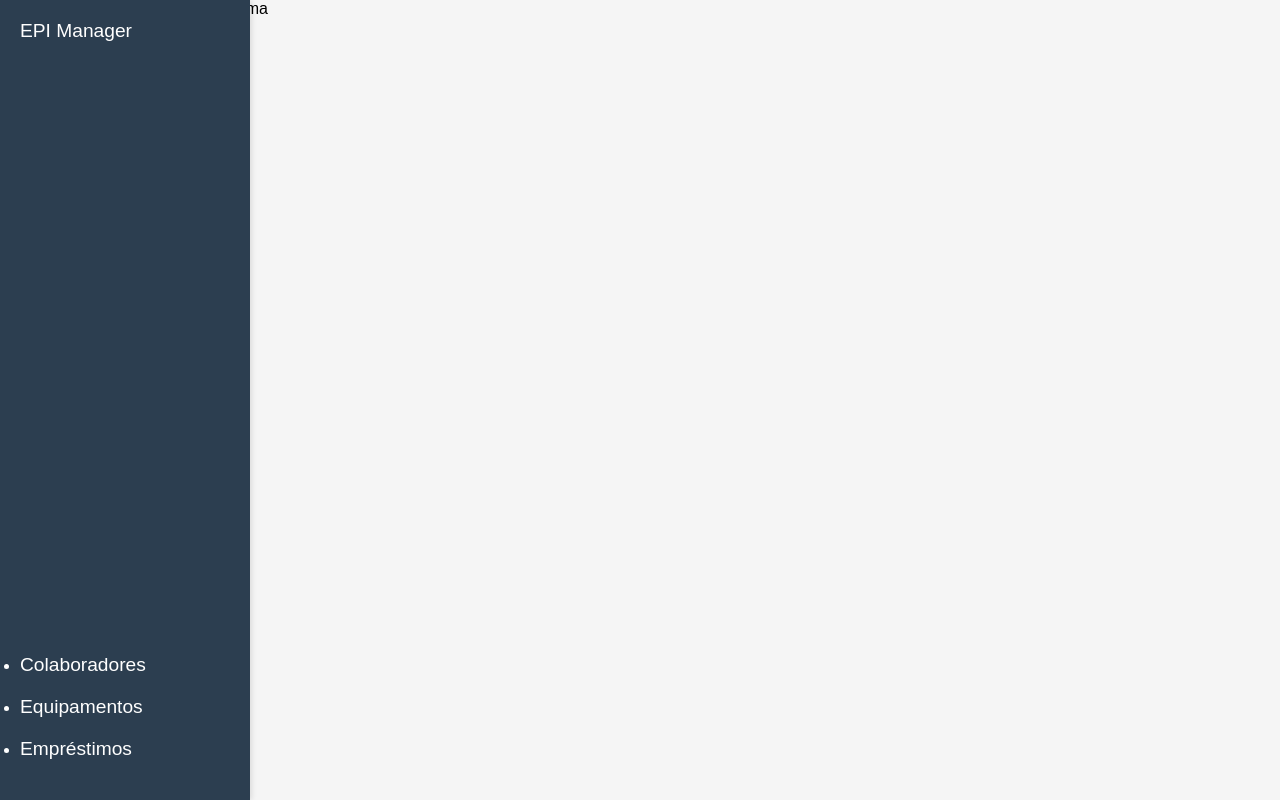
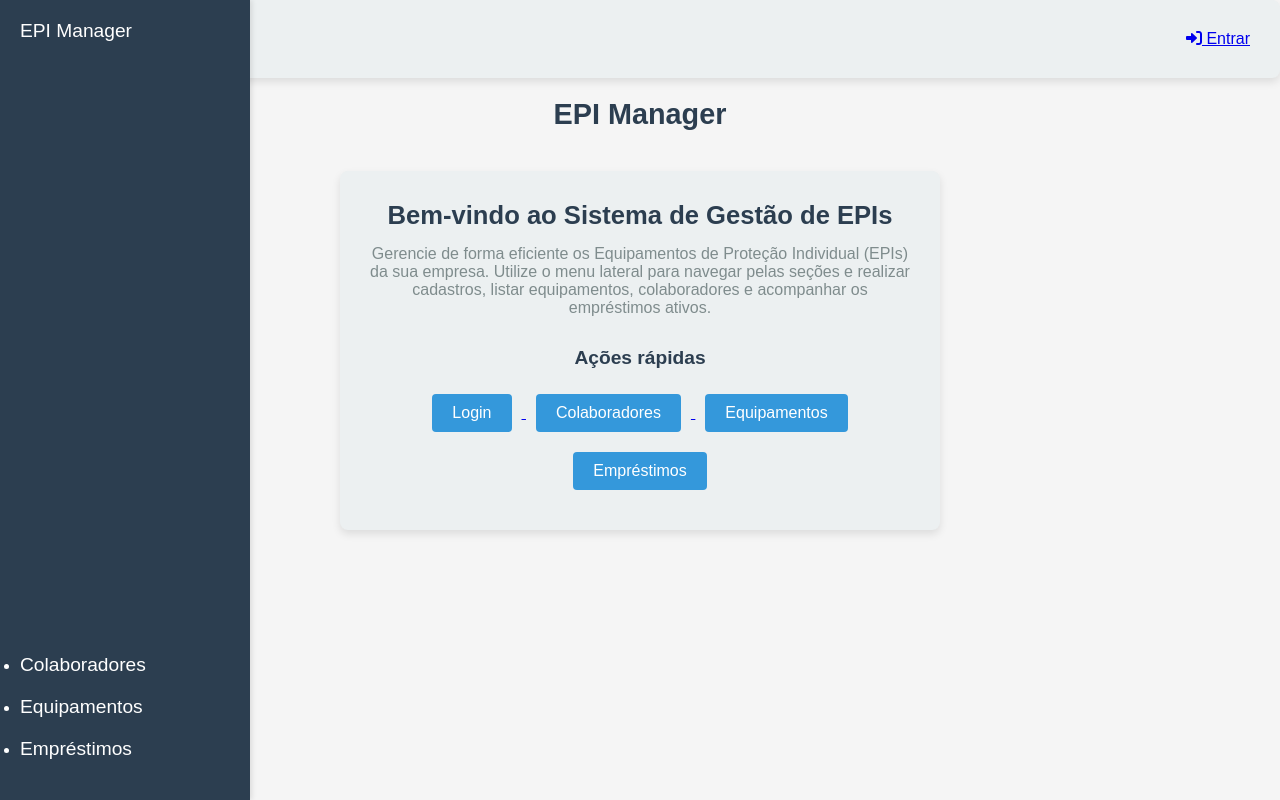
Before and after one commit to biaaaqw/projetoepi, a Django app: page / in a window 1280 px wide. Run offline with Django 5.2, Linux system fonts and the light colour scheme.

Commit message:
create user control

```diff
--- a/core/static/css/style.css
+++ b/core/static/css/style.css
@@ -117,6 +117,7 @@ form label {
     margin-bottom: 10px;
 }
 
+form input[type="password"],
 form input[type="text"],
 form input[type="date"],
 form input[type="number"] {
@@ -130,6 +131,7 @@ form input[type="number"] {
     color: #2c3e50;
 }
 
+form input[type="password"]:focus,
 form input[type="text"]:focus,
 form input[type="date"]:focus,
 form input[type="number"]:focus {
@@ -216,6 +218,7 @@ ul.listagem li.list-item a:hover {
     background-color: #2980b9;
 }
 .form-cadastro input[type="text"],
+.form-cadastro input[type="passowrd"],
 .form-cadastro select {
     width: 100%;
     padding: 10px;
@@ -236,3 +239,157 @@ ul.listagem li.list-item a:hover {
     background-repeat: no-repeat;
     background-size: 10px;
 }
+
+/* Estilização da Página Inicial */
+.welcome-container {
+    background-color: #ecf0f1;
+    padding: 30px;
+    border-radius: 8px;
+    box-shadow: 0 4px 8px rgba(0, 0, 0, 0.1);
+    width: 600px;
+    margin: 20px auto;
+    text-align: center;
+}
+
+.welcome-container h3 {
+    font-size: 1.6rem;
+    color: #2c3e50;
+    margin-bottom: 15px;
+}
+
+.welcome-container p {
+    font-size: 1rem;
+    color: #7f8c8d;
+    margin-bottom: 30px;
+}
+
+.quick-actions {
+    margin-top: 20px;
+}
+
+.quick-actions h4 {
+    font-size: 1.2rem;
+    color: #2c3e50;
+    margin-bottom: 15px;
+}
+
+.quick-action-button {
+    background-color: #3498db;
+    color: white;
+    padding: 10px 20px;
+    border: none;
+    border-radius: 4px;
+    font-size: 1rem;
+    cursor: pointer;
+    margin: 10px;
+    transition: background-color 0.3s;
+}
+
+.quick-action-button:hover {
+    background-color: #2980b9;
+}
+
+/* Estilização da Tela de Login */
+.login-container {
+    background-color: #ecf0f1;
+    padding: 30px;
+    border-radius: 8px;
+    box-shadow: 0 4px 8px rgba(0, 0, 0, 0.1);
+    width: 400px;
+    margin: 0 auto;
+}
+
+.form-group {
+    margin-bottom: 20px;
+    text-align: left;
+}
+
+.form-group label {
+    font-size: 1rem;
+    color: #2c3e50;
+    display: block;
+    margin-bottom: 8px;
+}
+
+.form-group input {
+    width: 100%;
+    padding: 10px;
+    font-size: 1rem;
+    border: 1px solid #bdc3c7;
+    border-radius: 4px;
+    background-color: #fff;
+    color: #2c3e50;
+    box-shadow: 0 2px 4px rgba(0, 0, 0, 0.05);
+}
+
+.form-group input:focus {
+    border-color: #3498db;
+    outline: none;
+}
+
+.login-button {
+    background-color: #3498db;
+    color: white;
+    padding: 10px 20px;
+    border: none;
+    border-radius: 4px;
+    font-size: 1rem;
+    cursor: pointer;
+    width: 100%;
+    margin-top: 10px;
+    transition: background-color 0.3s;
+}
+
+.login-button:hover {
+    background-color: #2980b9;
+}
+
+/* Adiciona uma borda superior em todo o site */
+body {
+    display: flex;
+    flex-direction: column;
+    min-height: 100vh;
+    background-color: #f5f5f5;
+    margin: 0;
+}
+
+/* Adiciona a borda superior */
+.header {
+    width: 100%;
+    background-color: white; /* Fundo branco */
+    padding: 50px 20px; /* Padding de 50px no topo e 20px nas laterais */
+    box-shadow: 0 2px 4px rgba(0, 0, 0, 0.1); /* Sombra sutil para destaque */
+    text-align: center;
+}
+
+/* Estilização da Tela de Login */
+.login-quick {
+    text-align: right;
+    background-color: #ecf0f1;
+    padding: 30px;
+    border-radius: 8px;
+    box-shadow: 0 4px 8px rgba(0, 0, 0, 0.1);
+    width: 100%;
+    margin: 0 auto;
+}
+
+.error-message {
+    background-color: #f8d7da;
+    color: #721c24;
+    border: 1px solid #f5c6cb;
+    border-radius: 4px;
+    padding: 10px;
+    margin: 20px auto;
+    max-width: 400px;
+    text-align: center;
+    font-size: 1rem;
+}
+
+.error-message ul {
+    list-style: none;
+    padding: 0;
+}
+
+.error-message li {
+    margin: 0;
+}
--- a/core/templates/index.html
+++ b/core/templates/index.html
@@ -1,2 +1,27 @@
 {% extends "model-page.html" %}
-{% block content %} <h1>teste</h1> {% endblock %}
+{% block content %}
+    <div class="content-wrapper">
+        <h2>EPI Manager</h2>
+
+        <div class="welcome-container">
+            <h3>Bem-vindo ao Sistema de Gestão de EPIs</h3>
+            <p>Gerencie de forma eficiente os Equipamentos de Proteção Individual (EPIs) da sua empresa. Utilize o menu lateral para navegar pelas seções e realizar cadastros, listar equipamentos, colaboradores e acompanhar os empréstimos ativos.</p>
+
+            <div class="quick-actions">
+                <h4>Ações rápidas</h4>
+                <a href="/login/">
+                    <button class="quick-action-button">Login</button>
+                </a>
+                <a href="/colaborador/">
+                    <button class="quick-action-button">Colaboradores</button>
+                </a>
+                <a href="/equipamento/">
+                    <button class="quick-action-button">Equipamentos</button>
+                </a>
+                <a href="/emprestimo/">
+                    <button class="quick-action-button">Empréstimos</button>
+                </a>
+            </div>
+        </div>
+    </div>
+{% endblock %}
--- a/core/templates/model-header.html
+++ b/core/templates/model-header.html
@@ -1,9 +1,24 @@
 <meta charset="UTF-8">
 <meta name="viewport" content="width=device-width, initial-scale=1.0">
 <title>EPI Manager</title>
-<div align="right">
-    <a href="/logout">logout</a>
+{% if show_logout %}
+<div class="login-quick">
+    {% if user.is_authenticated %}
+        <p>
+            Bem-vindo, {{ user.username }}!
+        </p>
+
+        <a href="/logout/" class="logout-btn">
+            <i class="fas fa-sign-out-alt"></i>
+            Sair
+        </a>
+    {% else %}
+        <a href="/login/" class="login-btn">
+            <i class="fas fa-sign-in-alt"></i> Entrar
+        </a>
+    {% endif %}
 </div>
+{% endif %}
 {% load static %}
 <link rel="stylesheet" href="{% static 'css/style.css' %}">
 <h1></h1>
--- a/core/templates/model-page.html
+++ b/core/templates/model-page.html
@@ -3,6 +3,8 @@
 <html lang="pt-br">
 <head>
     {% include "model-header.html" %}
+    <link rel="stylesheet" href="https://cdnjs.cloudflare.com/ajax/libs/font-awesome/6.0.0-beta3/css/all.min.css">
+
     <link rel="stylesheet" href="style.css">
 </head>
 <body>
@@ -23,6 +25,14 @@
                 <li>
                     <a href="/emprestimo/">Empréstimos</a>
                 </li>
+                {% if user.is_superuser %}
+                <li>
+                    <a href="/usuario/">Usuários</a>
+                </li>
+                <li>
+                    <a href="/admin/">Administração</a>
+                </li>
+                {% endif %}
             </ul>
         </div>
     </nav>
--- a/core/views.py
+++ b/core/views.py
@@ -1,79 +1,99 @@
-from django.shortcuts import render, redirect
+from django.shortcuts import render, redirect, get_object_or_404
 from core.models import Equipamento, Colaborador, Emprestimo
+from django.contrib.auth.decorators import login_required,permission_required
+from django.contrib.auth import authenticate,login,logout
+from django.contrib.auth.models import User
+from django.contrib import messages
+from django.http import HttpResponseForbidden
 
 # Create your views here.
 def index (request):
-    return render(request, 'index.html')
+    return render(request, 'index.html',{'show_logout': True})
 
+@login_required(login_url='/login/')
 def equipamento (request):
     equipamentos = Equipamento.objects.all()
-    dados = {'equipamentos': equipamentos}
+    dados = {'equipamentos': equipamentos, 'show_logout': True}
     return render(request, 'equipamento.html', dados)
 
+@login_required(login_url='/login/')
 def cadastrar_equipamento(request):
     id_equipamento=request.GET.get('id')
     dados={}
     if id_equipamento:
         dados['equipamento'] = Equipamento.objects.get(id=id_equipamento)
+    dados['show_logout']=True
     return render(request,"cadastrar-equipamento.html",dados)
 
+@login_required(login_url='/login/')
 def delete_equipamento(request,id_equipamento):
     equipamento = Equipamento.objects.get(id=id_equipamento)
     equipamento.delete()
     return redirect('/equipamento/')
 
+@login_required(login_url='/login/')
 def submit_equipamento(request):
     if request.POST:
-        id = request.POST.get('id')
+        nome = request.POST.get('nome')
         data_validade = request.POST.get('data_validade')
         situacao = request.POST.get('situacao')
         id_equipamento = request.POST.get('id_equipamento')
         if id_equipamento:
-            Equipamento.objects.filter(id = id_equipamento).update(id=id,
-                              data_validade=data_validade,
-                              situacao=situacao)
+            equipamento = Equipamento.objects.get(id = id_equipamento)
+            equipamento.nome=nome
+            equipamento.data_validade=data_validade
+            equipamento.situacao=situacao
+            equipamento.save()
         else:
-            Equipamento.objects.create(id=id,
+            Equipamento.objects.create(nome=nome,
                               data_validade=data_validade,
                               situacao=situacao)
     return redirect('/equipamento/')
 
+@login_required(login_url='/login/')
 def colaborador (request):
     colaboradores = Colaborador.objects.all()
-    dados = {'colaboradores': colaboradores}
+    dados = {'colaboradores': colaboradores, 'show_logout':True}
     return render(request, 'colaborador.html', dados)
 
+@login_required(login_url='/login/')
 def cadastrar_colaborador(request):
     id_colaborador=request.GET.get('id')
     dados={}
     if id_colaborador:
         dados['colaborador'] = Colaborador.objects.get(id=id_colaborador)
+    dados['show_logout'] = True
     return render(request,"cadastrar-colaborador.html",dados)
 
+@login_required(login_url='/login/')
 def delete_colaborador(request,id_colaborador):
     colaborador = Colaborador.objects.get(id=id_colaborador)
     colaborador.delete()
     return redirect('/colaborador/')
 
+@login_required(login_url='/login/')
 def submit_colaborador(request):
     if request.POST:
-        id = request.POST.get('id')
         data_nascimento = request.POST.get('data_nascimento')
         id_colaborador = request.POST.get('id_colaborador')
+        nome = request.POST.get('nome')
         if id_colaborador:
-            Colaborador.objects.filter(id = id_colaborador).update(id=id,
-                              data_nascimento=data_nascimento)
+            colaborador = Colaborador.objects.get(id = id_colaborador)
+            colaborador.nome=nome
+            colaborador.data_nascimento=data_nascimento
+            colaborador.save()
         else:
-            Colaborador.objects.create(id=id,
+            Colaborador.objects.create(nome=nome,
                               data_nascimento=data_nascimento)
     return redirect('/colaborador/')
 
-
+@login_required(login_url='/login/')
 def emprestimo (request):
     emprestimos = Emprestimo.objects.all()
-    dados = {'emprestimos': emprestimos}
+    dados = {'emprestimos': emprestimos, 'show_logout': True}
     return render(request, 'emprestimo.html', dados)
 
+@login_required(login_url='/login/')
 def cadastrar_emprestimo(request):
     colaboradores = Colaborador.objects.all()
     equipamentos = Equipamento.objects.all()
@@ -83,13 +103,16 @@ def cadastrar_emprestimo(request):
         dados['emprestimo'] = Emprestimo.objects.get(id=id_emprestimo)
     dados['colaboradores'] = colaboradores
     dados['equipamentos'] = equipamentos
+    dados['show_logout'] = True
     return render(request,"cadastrar-emprestimo.html",dados)
 
+@login_required(login_url='/login/')
 def delete_emprestimo(request,id_emprestimo):
     emprestimo = Emprestimo.objects.get(id=id_emprestimo)
     emprestimo.delete()
     return redirect('/emprestimo/')
 
+@login_required(login_url='/login/')
 def submit_emprestimo(request):
     if request.POST:
         id_colaborador = request.POST.get('id_colaborador')
@@ -99,7 +122,7 @@ def submit_emprestimo(request):
         situacao_emprestimo = request.POST.get('situacao_emprestimo')
         id_emprestimo = request.POST.get('id_emprestimo')
         if id_emprestimo:
-            Emprestimo.objects.filter(id = id_emprestimo).update(id_colaborador=colaborador,
+            Emprestimo.objects.get(id = id_emprestimo).update(id_colaborador=colaborador,
                                   id_equipamento=equipamento,
                                   situacao_emprestimo=situacao_emprestimo)
         else:
@@ -107,3 +130,73 @@ def submit_emprestimo(request):
                                   id_equipamento=equipamento,
                                   situacao_emprestimo=situacao_emprestimo)
     return redirect('/emprestimo/')
+
+def login_usuario(request):
+    return render(request,'login.html',{'show_logout': False})
+
+def submit_login(request):
+    if request.POST:
+        username = request.POST.get('username')
+        password = request.POST.get('password')
+        usuario = authenticate(username=username, password=password)
+        if usuario is not None:
+            login(request,usuario)
+            return redirect('/')
+        else:
+            messages.error(request,"Usuário ou senha inválido!")
+        return redirect('/login/')
+    else:
+        return redirect('/login/')
+
+def logout_usuario(request):
+    logout(request)
+    return redirect('/')
+
+@permission_required('auth.add_user', raise_exception=True,login_url='/login/')
+def usuario (request):
+    usuarios = User.objects.all()
+    dados = {'usuarios': usuarios   , 'show_logout':True}
+    return render(request, 'usuario.html', dados)
+
+@permission_required('auth.add_user', raise_exception=True,login_url='/login/')
+def cadastrar_usuario(request):
+    id_usuario=request.GET.get('id')
+    dados={}
+    if id_usuario:
+        dados['usuario'] = User.objects.get(id=id_usuario)
+    dados['show_logout'] = True
+    return render(request,"cadastrar-usuario.html",dados)
+
+@permission_required('auth.add_user', raise_exception=True,login_url='/login/')
+def delete_usuario(request,id_usuario):
+    usuario = get_object_or_404(User, id=id_usuario)
+    usuario.delete()
+    return redirect('/usuario/')
+
+#a tela de alteração de cadastro de usuário deve ser diferente para o próprio usuário
+@permission_required('auth.change_user', raise_exception=True, login_url='/login/')
+def submit_usuario(request):
+    if request.method == 'POST':
+        username = request.POST.get('username')
+        password = request.POST.get('password')
+        id_usuario = request.POST.get('id_usuario')
+
+        # Verifica se o superusuário está editando outro usuário
+        if id_usuario:
+            usuario = get_object_or_404(User, id=id_usuario)
+
+            # Permite que apenas superusuários editem outros superusuários
+            if not request.user.is_superuser:
+                return HttpResponseForbidden("Você não tem permissão para alterar usuários.")
+
+            usuario.username = username
+            usuario.set_password(password)
+            usuario.save()
+            if usuario == request.user:
+                usuario = authenticate(username=username, password=password)
+                login(request,usuario)
+        else:
+            # Criação de novo usuário
+            User.objects.create_user(username=username, password=password)
+
+    return redirect('/usuario/')
--- a/epimanager/urls.py
+++ b/epimanager/urls.py
@@ -21,16 +21,23 @@ from core import views
 urlpatterns = [
     path('admin/', admin.site.urls),
     path('', views.index),
+    path('login/', views.login_usuario),
+    path('login/submit',views.submit_login),
+    path('logout/',views.logout_usuario),
     path('colaborador/', views.colaborador),
     path('colaborador/cadastrar/', views.cadastrar_colaborador),
     path('colaborador/cadastrar/submit', views.submit_colaborador),
+    path('colaborador/excluir/<int:id_colaborador>/', views.delete_colaborador),
     path('equipamento/', views.equipamento),
     path('equipamento/cadastrar/', views.cadastrar_equipamento),
     path('equipamento/cadastrar/submit', views.submit_equipamento),
+    path('equipamento/excluir/<int:id_equipamento>/', views.delete_equipamento),
     path('emprestimo/', views.emprestimo),
     path('emprestimo/cadastrar/', views.cadastrar_emprestimo),
     path('emprestimo/cadastrar/submit', views.submit_emprestimo),
-    path('colaborador/excluir/<int:id_colaborador>/', views.delete_colaborador),
-    path('equipamento/excluir/<int:id_equipamento>/', views.delete_equipamento),
     path('emprestimo/excluir/<int:id_emprestimo>/', views.delete_emprestimo),
+    path('usuario/', views.usuario),
+    path('usuario/cadastrar/', views.cadastrar_usuario),
+    path('usuario/cadastrar/submit', views.submit_usuario),
+    path('usuario/excluir/<int:id_usuario>/', views.delete_usuario),
 ]
```
Also changed, not shown: core/templates/cadastrar-usuario.html (added, +24 -0 lines), core/templates/login.html (added, +34 -0 lines), core/templates/usuario.html (added, +19 -0 lines), db.sqlite3. Lines whose indentation alone changed are shown as unchanged.
